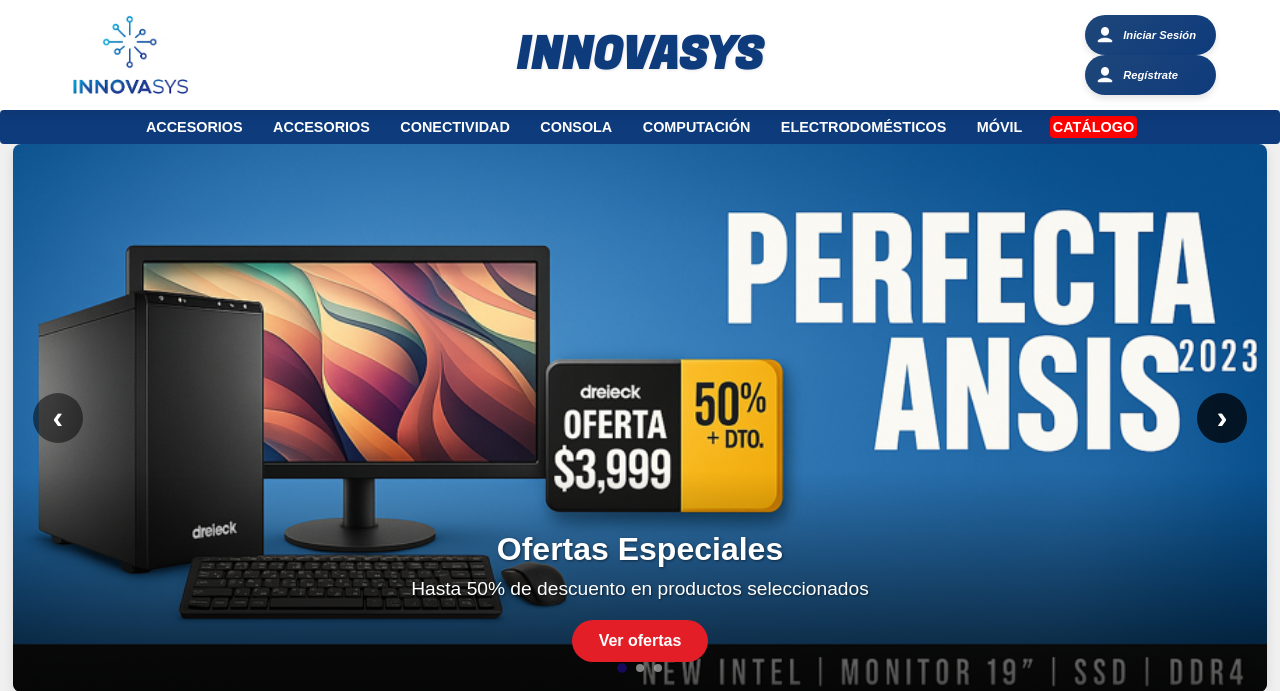
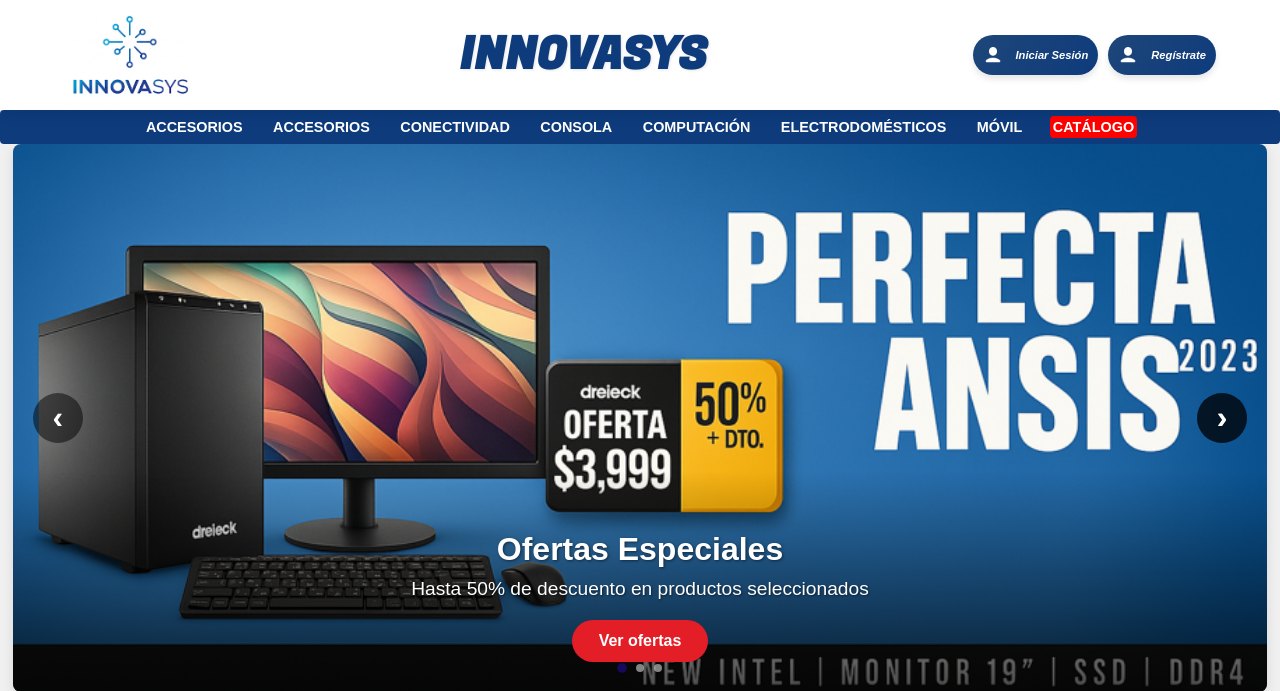
Before and after one commit to Jaco1908/ProyectoWeb, a PHP site: page / in a window 1280 px wide; the page is wider, and only the part inside the window is pictured. Shown: the top 691 px of that part. Run offline with PHP 8.4, Linux system fonts and the light colour scheme; some web fonts are replaced.

Commit message:
Update index.php

```diff
--- a/Proyecto/index.php
+++ b/Proyecto/index.php
@@ -23,18 +23,20 @@ session_start();
     <header>
         <img src="Image/Logo.png" alt="Logo de InnovaSys">
         <h1>INNOVASYS</h1>
-        <div>
+        <div style="display: flex; align-items: center; gap: 10px;">
             <?php if (isset($_SESSION['nombre'])): ?>
                 <span style="margin-right: 10px;">👤 <?php echo htmlspecialchars($_SESSION['nombre']); ?></span>
                 <a href="IniciarSesion/logout.php" class="login-btn">
                     <span style="margin-right: 10px;"><i>Cerrar Sesión</i></span>
                 </a>
             <?php else: ?>
-                <a href="IniciarSesion/sesion.php" class="login-btn">
-                    <img src="Image/user.png" alt="Usuario"><span style="margin-right: 10px;"><i>Iniciar Sesión</i></span>
+                <a href="IniciarSesion/sesion.php" class="login-btn" style="display: flex; align-items: center;">
+                    <img src="Image/user.png" alt="Usuario" style="height: 20px; margin-right: 5px;">
+                    <span><i>Iniciar Sesión</i></span>
                 </a>
-                <a href="IniciarSesion/registros.php" class="login-btn">
-                    <img src="Image/user.png" alt="Usuario"><span style="margin-right: 10px;"><i>Regístrate</i></span>
+                <a href="IniciarSesion/registros.php" class="login-btn" style="display: flex; align-items: center;">
+                    <img src="Image/user.png" alt="Usuario" style="height: 20px; margin-right: 5px;">
+                    <span><i>Regístrate</i></span>
                 </a>
             <?php endif; ?>
         </div>
```
